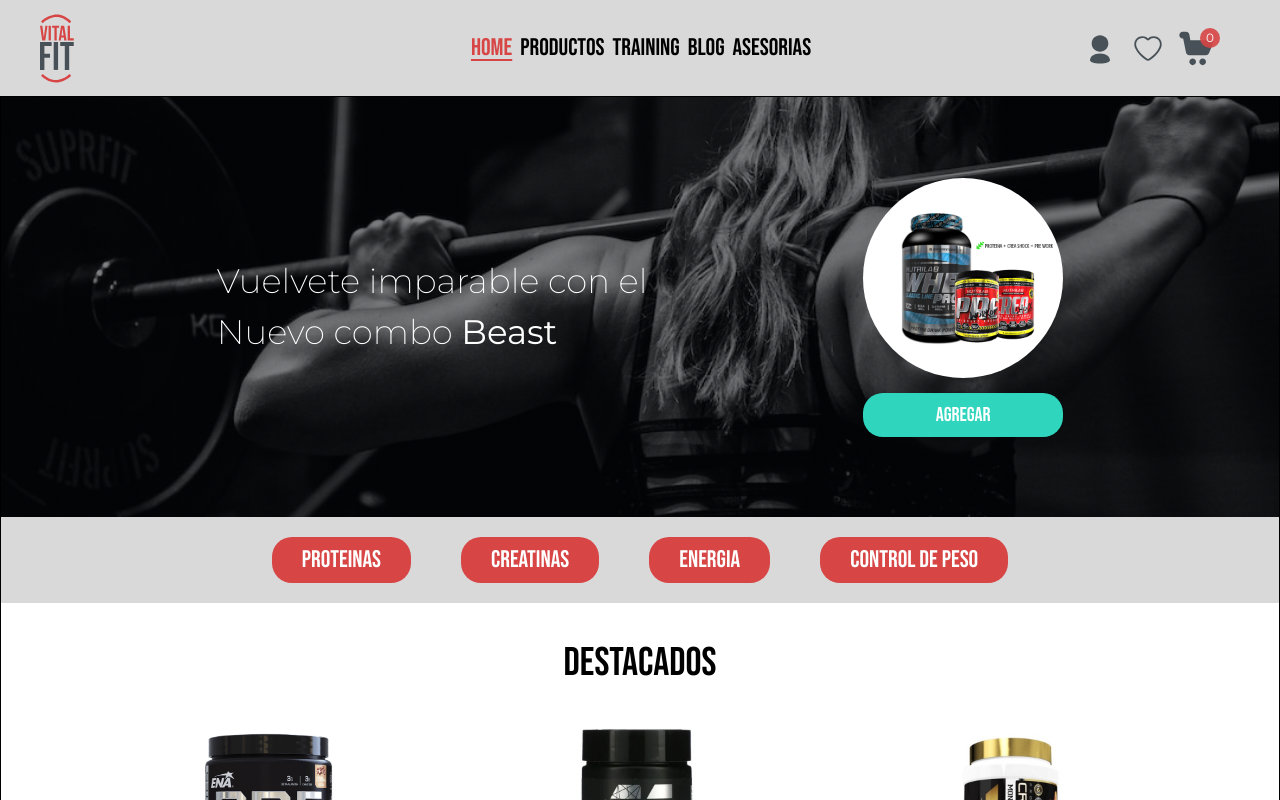
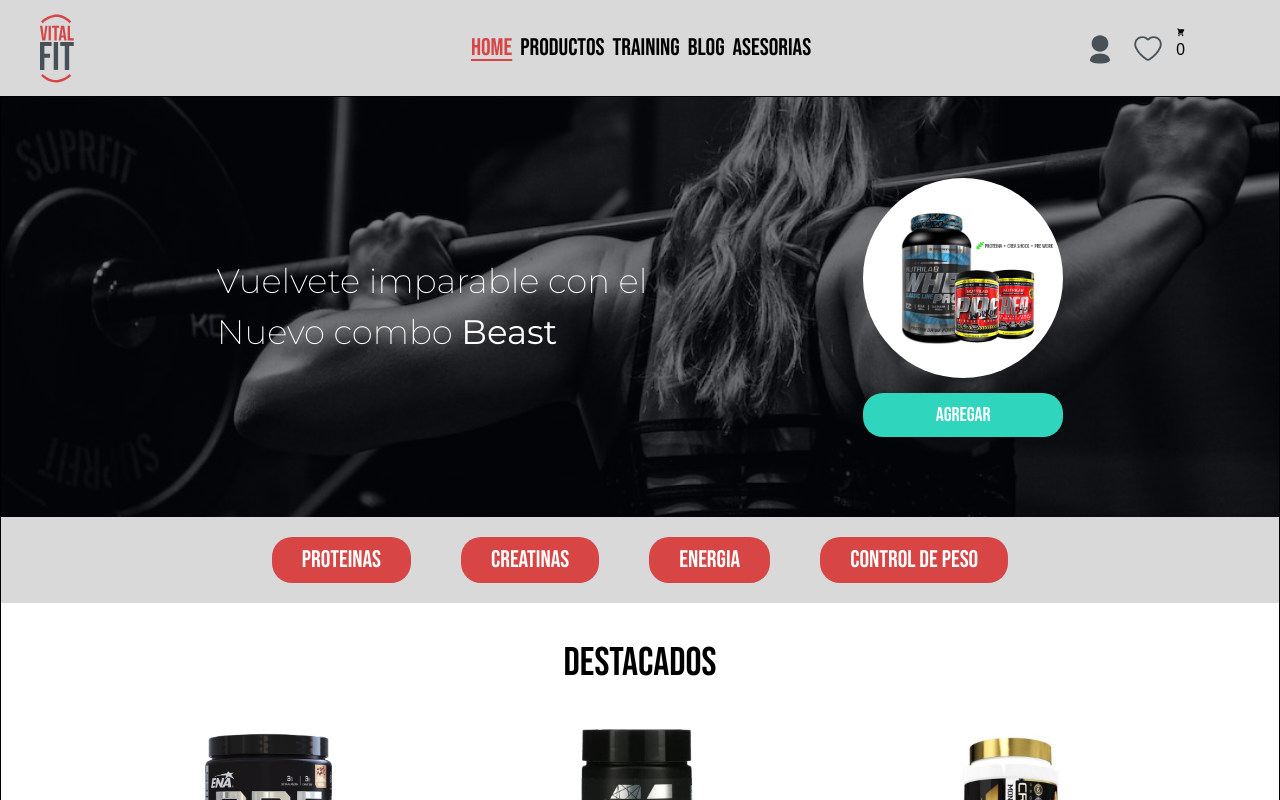
Before and after one commit to K1mera/vitalFit, a React (Vite) app in the folder client/: page /home in a window 1280 px wide. Shown: the top 800 px of the page. Built offline with nearby package versions, Linux system fonts and the light colour scheme; no server answers.

Commit message:
Agregado nuevo carrito

```diff
--- a/client/src/components/NavBarComp.jsx
+++ b/client/src/components/NavBarComp.jsx
@@ -1,13 +1,16 @@
 import { NavLink } from "react-router-dom";
 import { useDispatch, useSelector } from "react-redux";
 import { openShopList } from "../store/slices/products/thunks";
-
+import { useState } from "react";
 import { OrderModal, ProcessOrder } from "./";
 import { LogoIcon, FavoriteIcon, ShoppingCartIcon, UserIcon } from "../icons";
+import CartButton from "./Cart/CartButton/CartButton";
+import Cart from "./Cart/Cart";
 
 export const NavBarComp = () => {
   const dispatch = useDispatch();
 
+  const [showCart, setShowCart] = useState(false);
   const { orderWindow } = useSelector((state) => state.orders);
   const { shopListOpen, shoppingCart } = useSelector((state) => state.product);
 
@@ -31,8 +34,7 @@
                   ? "text-black"
                   : "text-primary underline decoration-primary underline-offset-4"
               }`
-            }
-          >
+            }>
             Home
           </NavLink>
           <NavLink
@@ -43,8 +45,7 @@
                   ? "text-black"
                   : "text-primary underline decoration-primary underline-offset-4"
               }`
-            }
-          >
+            }>
             Productos
           </NavLink>
           <NavLink
@@ -55,8 +56,7 @@
                   ? "text-black"
                   : "text-primary underline decoration-primary underline-offset-4"
               }`
-            }
-          >
+            }>
             Training
           </NavLink>
           <NavLink
@@ -67,8 +67,7 @@
                   ? "text-black"
                   : "text-primary underline decoration-primary underline-offset-4"
               }`
-            }
-          >
+            }>
             Blog
           </NavLink>
           <NavLink
@@ -79,8 +78,7 @@
                   ? "text-black"
                   : "text-primary underline decoration-primary underline-offset-4"
               }`
-            }
-          >
+            }>
             Asesorias
           </NavLink>
         </section>
@@ -100,7 +98,7 @@
               "w-10 transition fill-primaryDark hover:scale-125 hover:fill-primary"
             }
           />
-          <button onClick={() => onShopList()} className="relative">
+          {/*  <button onClick={() => onShopList()} className="relative">
             <ShoppingCartIcon
               className={
                 "w-10 transition fill-primaryDark hover:scale-125 hover:fill-primary"
@@ -109,7 +107,9 @@
             <span className="absolute flex justify-center items-center w-5 h-5 text-xs top-0 right-[-4px] font-montserrat text-white bg-primary/90 rounded-full">
               {shoppingCart.length}
             </span>
-          </button>
+          </button> */}
+          <CartButton setShowCart={setShowCart} />
+          {showCart && <Cart setShowCart={setShowCart} />}
         </section>
       </nav>
     </>
```
